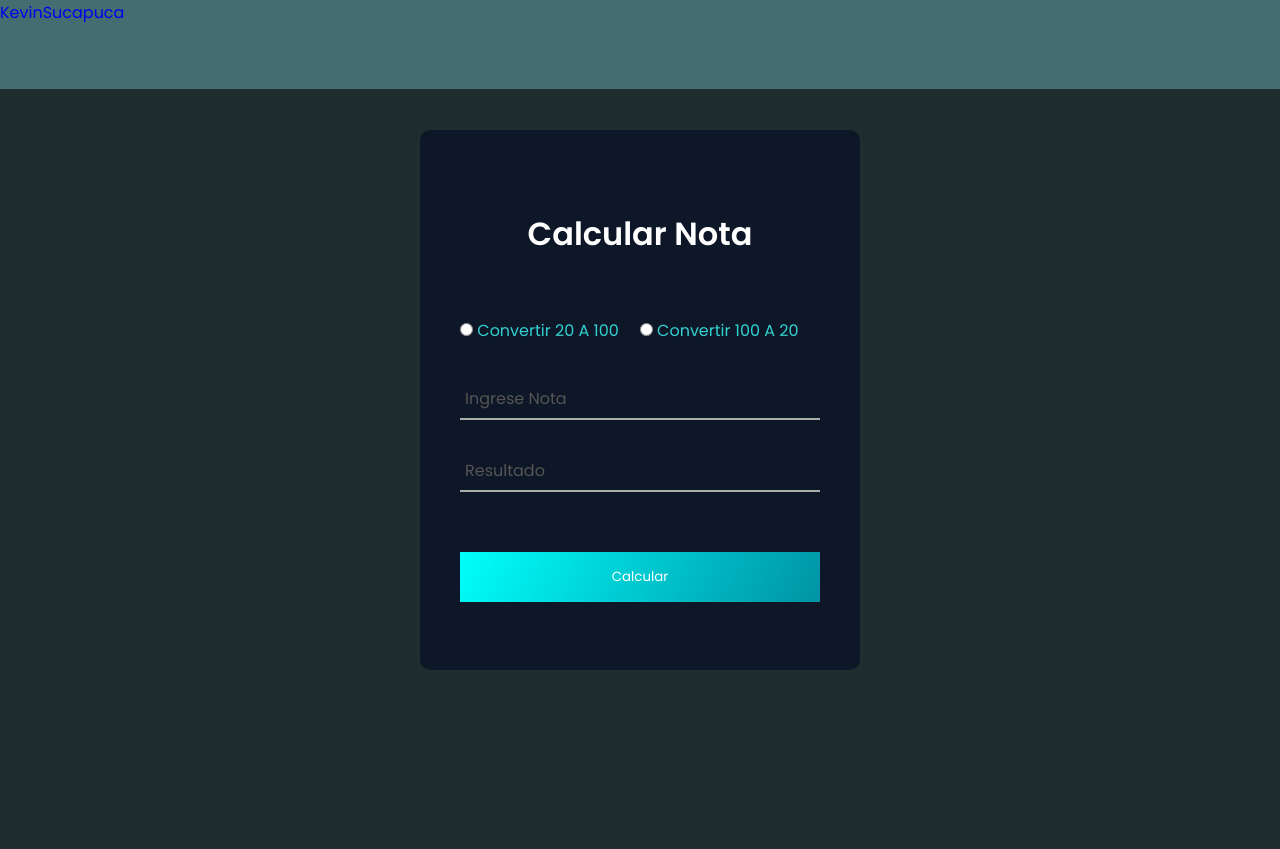
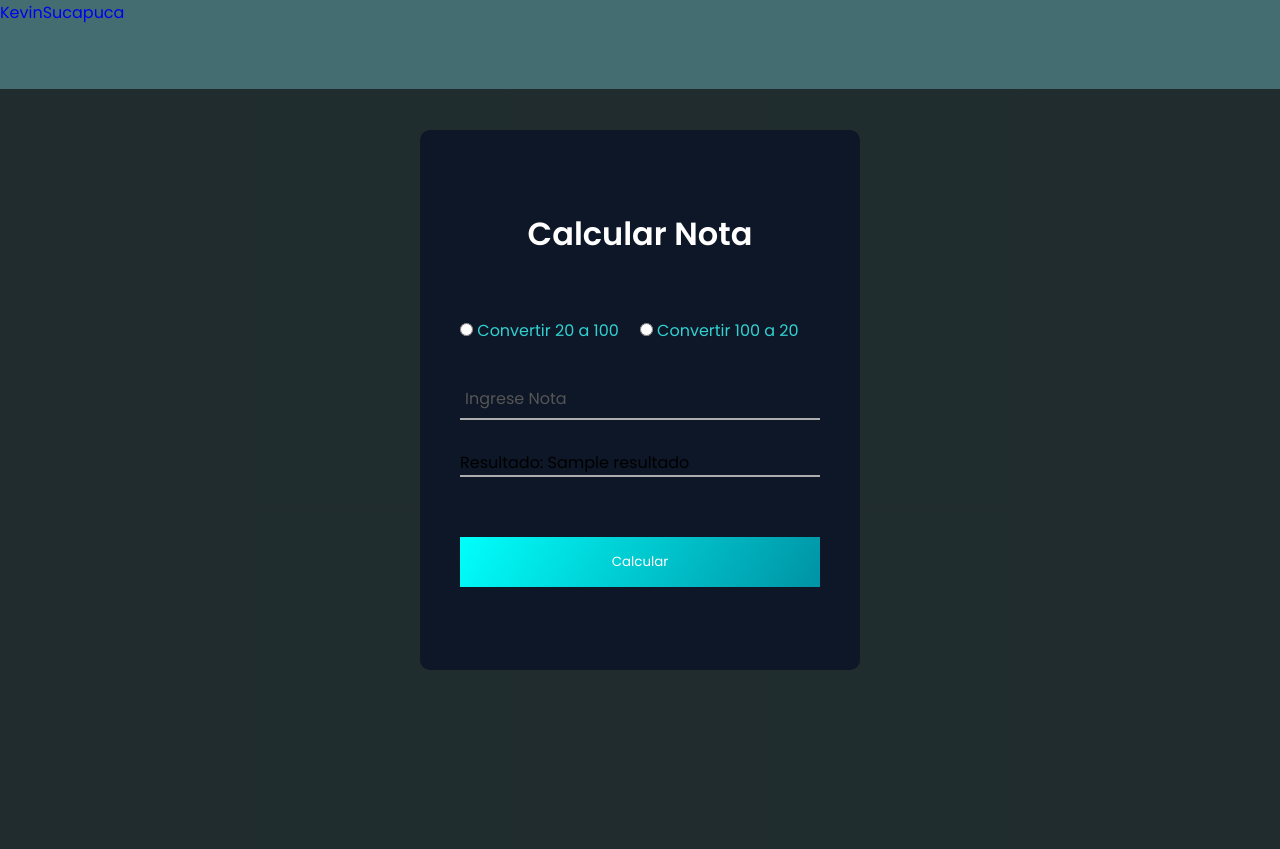
Before and after one commit to KevinSucapuca/CalcularNota, a Django app: template CalcularNotas/templates/index.html in a window 1280 px wide. Run offline with Django 4.2, Linux system fonts and the light colour scheme; the template is opened without the code that fills it: most values are stand-ins (such as "Sample title", 1, 10 or a date in 2020).

Commit message:
update view home

```diff
--- a/CalcularNota/urls.py
+++ b/CalcularNota/urls.py
@@ -1,6 +1,5 @@
 
 from django.contrib import admin
-from django.urls import path
 from django.urls import path,include
 urlpatterns = [
     path('admin/', admin.site.urls),
--- a/CalcularNotas/static/css/style.css
+++ b/CalcularNotas/static/css/style.css
@@ -7,7 +7,6 @@
     outline: none;
     border: none;
     text-decoration: none;
-    text-transform: capitalize;
     transition: all .2s linear;
 }
 
@@ -113,7 +112,7 @@ body{
   }
 
 
-  .radio-container {
+.radio-container {
     display: flex;
     align-items: center;
 }
@@ -129,3 +128,8 @@ body{
   height: 13px;
 
 }
+.Mensajeerror{
+  color: #fff;
+
+
+}
--- a/CalcularNotas/templates/index.html
+++ b/CalcularNotas/templates/index.html
@@ -7,7 +7,7 @@
     <meta charset="utf-8">
     <meta name="viewport" content="width=device-width,initial-scale=1">
     <link rel="stylesheet" href="{% static 'css/style.css' %}">
-
+    <script src="https://code.jquery.com/jquery-3.6.0.min.js"></script>
     <script src="https://cdnjs.cloudflare.com/ajax/libs/jquery/3.4.1/jquery.min.js" charset="utf-8"></script>
     <script src="{% static 'js/styleText.js' %}" defer></script>
 
@@ -27,7 +27,8 @@
         <div class="bg-design"></div>
 
         <div id="formss">
-            <form action="index.html" class="Calcular-form" id="Calcular-form">
+            <form action="{% url 'home' %}" method="post" class="Calcular-form" id="calcularForm">
+                {% csrf_token %}
                 <h1>Calcular Nota</h1>
 
                 <div class="radio-container">
@@ -43,13 +44,17 @@
                 </div>
 
                 <div class="txtb">
-                    <input type="text">
+                    <input type="text" name="nota">
                     <span data-placeholder="Ingrese Nota"></span>
                 </div>
 
                 <div class="txtb">
-                    <input id="myInput" type="text" readonly onfocus="this.blur()">
-                    <span data-placeholder="Resultado"></span>
+                    {% if error %}
+                    <p class="Mensajeerror">{{ error }}</p>
+                    {% else %}
+                    <label for="resultado">Resultado:</label>
+                    <label id="resultado" class="resultado-nota">{{ resultado }}</label>
+                    {% endif %}
                 </div>
 
 
@@ -57,16 +62,9 @@
                 <input type="submit" class="logbtn" value="Calcular">
 
             </form>
+
         </div>
     </div>
-
-
-
-
-
-
-
-    </section>
 
     </body>
 
--- a/CalcularNotas/urls.py
+++ b/CalcularNotas/urls.py
@@ -1,6 +1,7 @@
-from django.urls import path
+from django.urls import path,re_path
 from . import views
 
 urlpatterns = [
-    path('', views.home,name='home'),
+    path('', views.home, name='home'),
+
 ]
```
Also changed, not shown: CalcularNotas/views.py (+21 -2 lines), CalcularNotas/static/js/styleText.js (line endings or trailing spaces).
